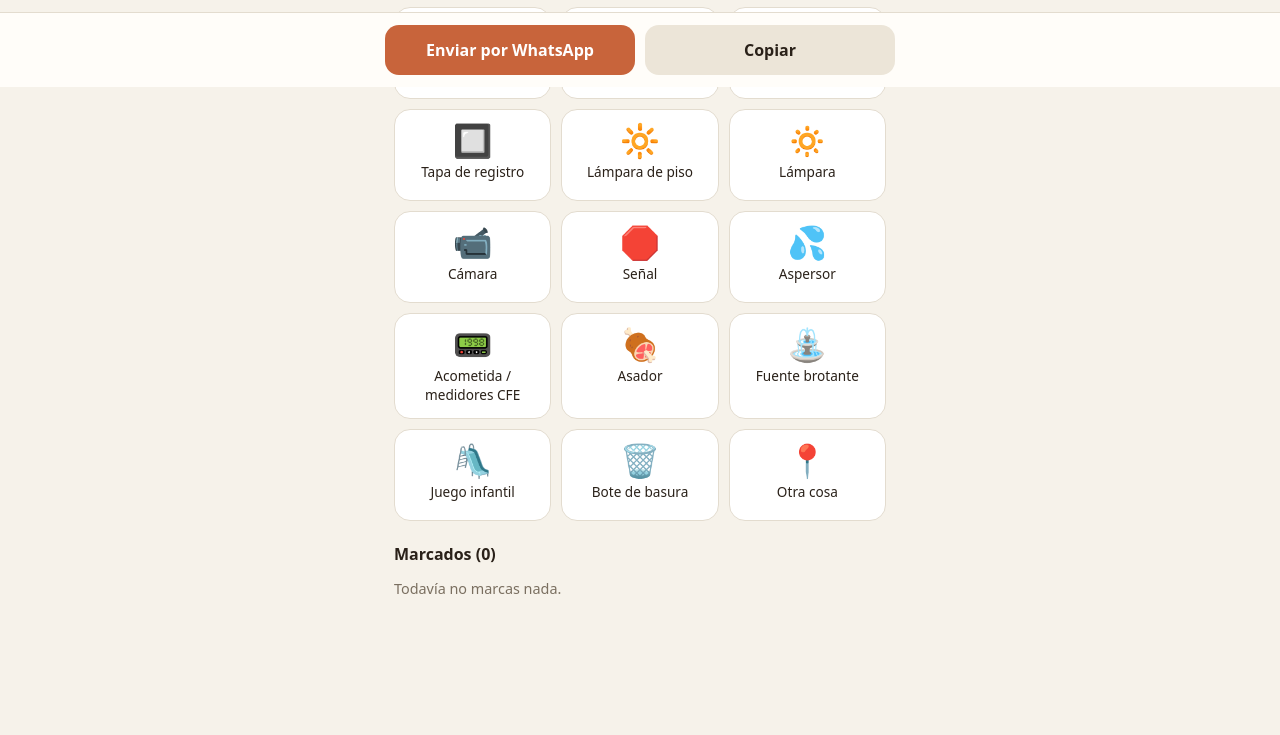
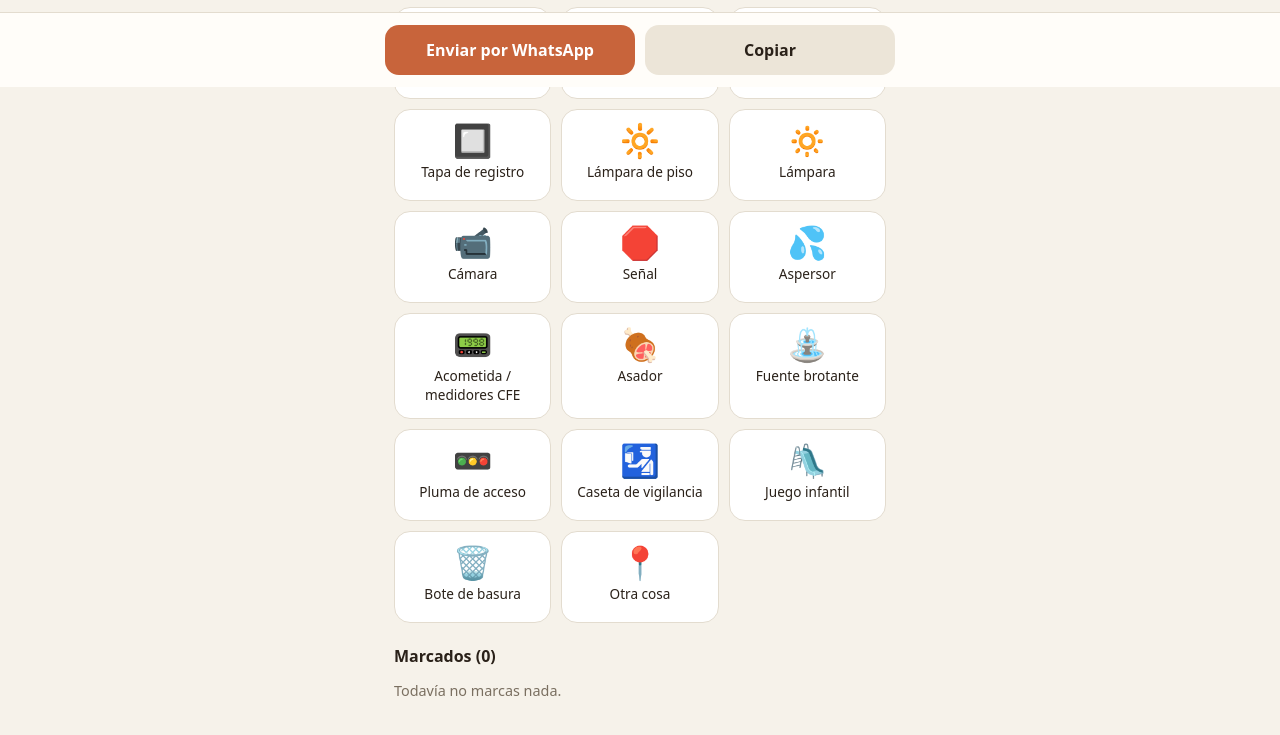
Before and after one commit to Ongrapt/herramientas-vecinos, a plain HTML site: page marcar/index.html in a window 1280 px wide. Shown: the part 713-1448 px from the top of the page. Drawn offline with nearby package versions, Linux system fonts and the light colour scheme.

Commit message:
Marca dónde está: plumas de acceso, caseta de vigilancia y zona de acceso
Co-Authored-By: Claude Opus 5.5 <noreply@anthropic.com>
Claude-Session: https://claude.ai/code/session_01JCrQMfzbuZ1ufMgB6DqwPZ

```diff
--- a/marcar/index.html
+++ b/marcar/index.html
@@ -60,6 +60,7 @@
     <option>Parque 3 · Canchas y asador</option>
     <option>Parque 4 · Pádel</option>
     <option>Avenida principal</option>
+    <option>Acceso / entrada</option>
     <option>Frente de casa</option>
     <option>Otro lugar</option>
   </select>
@@ -87,7 +88,7 @@ const TIPOS = [
   ["arbol","🌳","Árbol"],["alcantarilla","🕳️","Alcantarilla"],["registro_cfe","⚡","Registro CFE"],
   ["tapa_registro","🔲","Tapa de registro"],["lampara_piso","🔆","Lámpara de piso"],["lampara","🔅","Lámpara"],
   ["camara","📹","Cámara"],["senalamiento","🛑","Señal"],["aspersor","💦","Aspersor"],
-  ["acometida","📟","Acometida / medidores CFE"],["asador","🍖","Asador"],["fuente","⛲","Fuente brotante"],["juego","🛝","Juego infantil"],["bote_basura","🗑️","Bote de basura"],["otro","📍","Otra cosa"]
+  ["acometida","📟","Acometida / medidores CFE"],["asador","🍖","Asador"],["fuente","⛲","Fuente brotante"],["pluma","🚥","Pluma de acceso"],["caseta","🛂","Caseta de vigilancia"],["juego","🛝","Juego infantil"],["bote_basura","🗑️","Bote de basura"],["otro","📍","Otra cosa"]
 ];
 const BUENA = 8, REGULAR = 20; // metros
 let pos = null, marcas = [];
```
